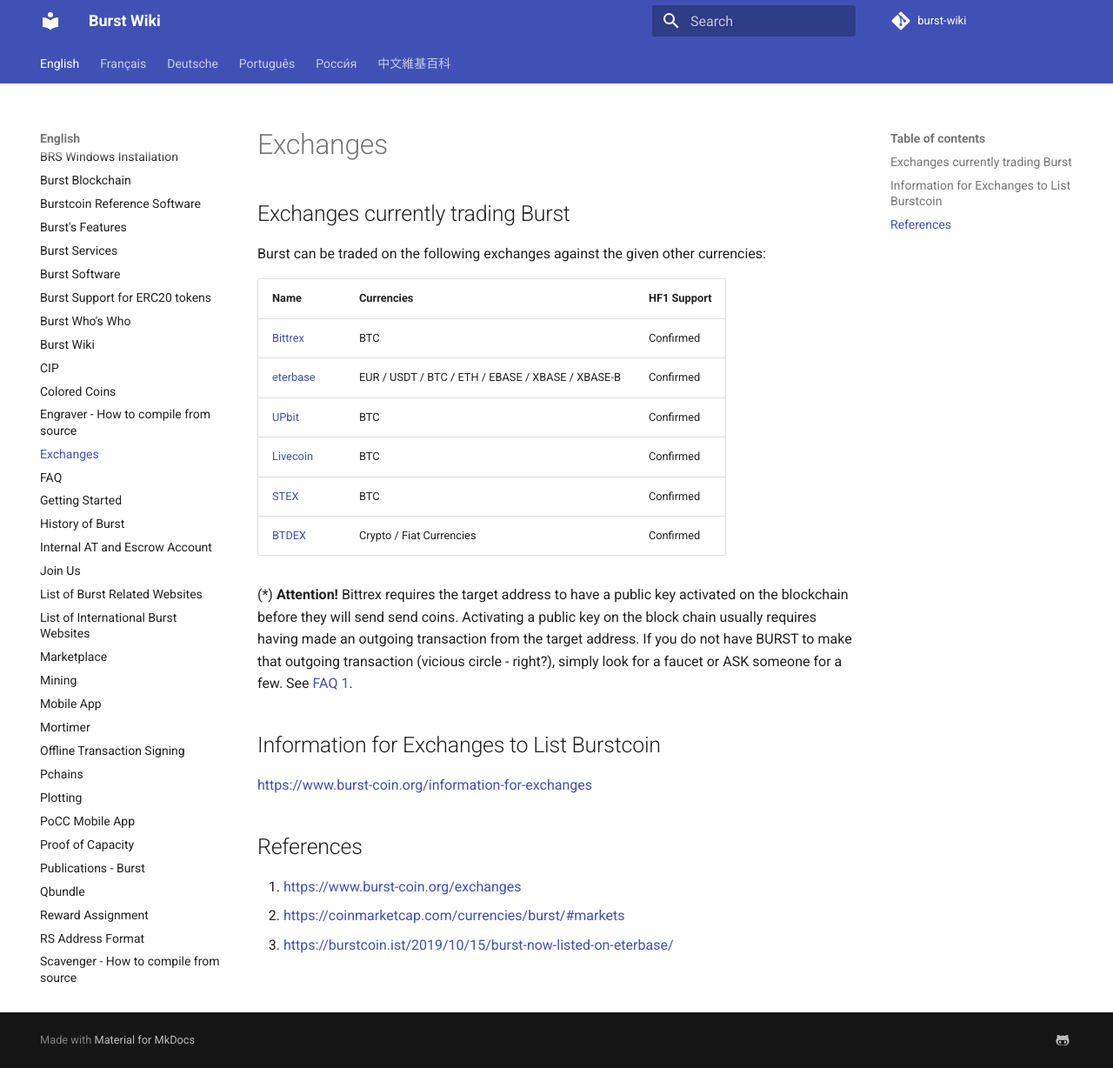
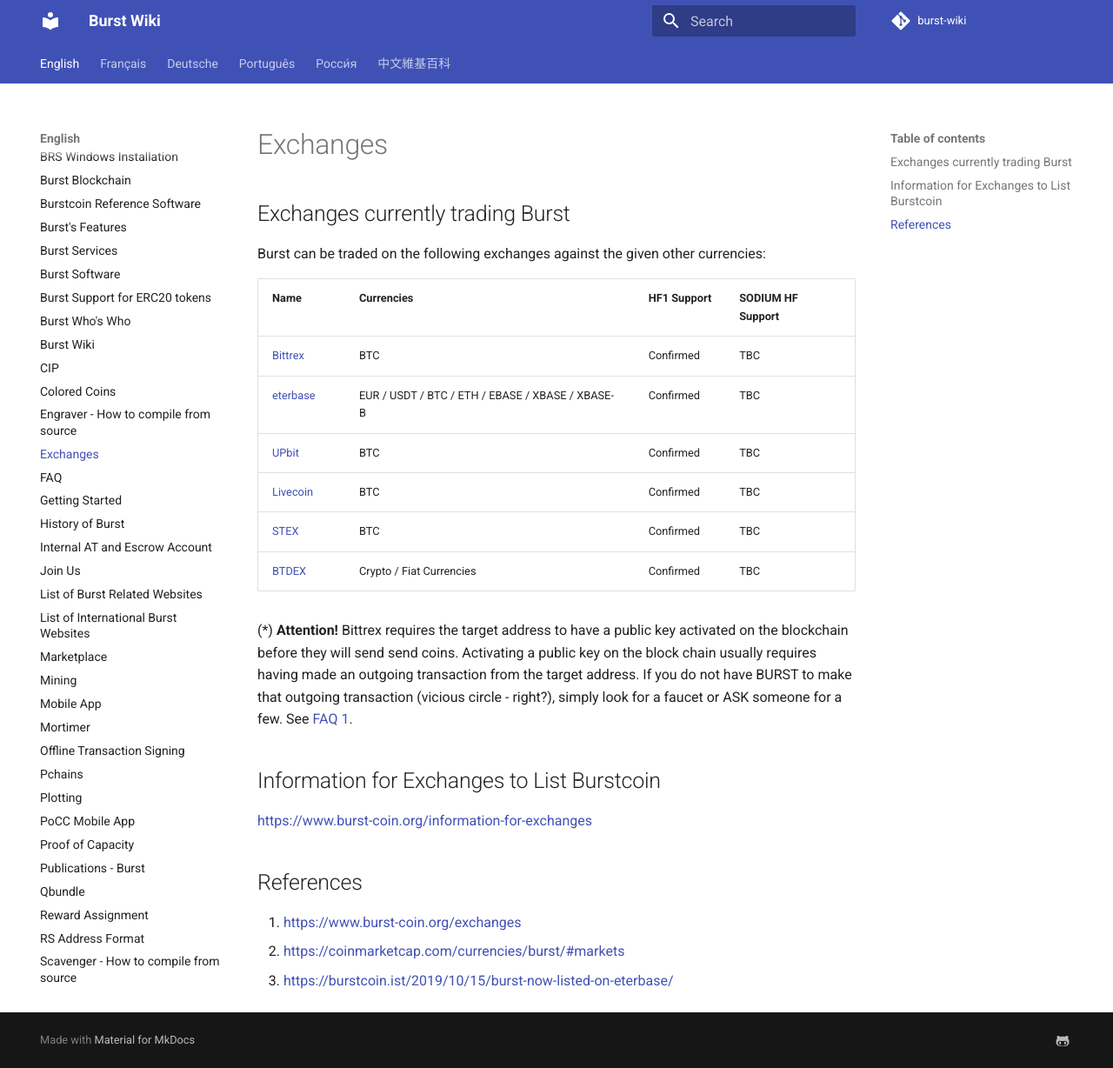
Before and after one commit to burst-apps-team/burst-wiki, an MkDocs documentation site: the page built from docs/en/exchanges.md, in a window 1280 px wide and 1228 px high. Shown: the whole window at 87% size. Built offline with MkDocs 1.6.1 and Material for MkDocs 9.7.7, drawn with Linux system fonts in a browser that asks for light colours; comment, search, counter and statistics services are not loaded; old or Windows-style settings are respelled for this version of MkDocs.

Commit message:
added sodium HF column

```diff
--- a/docs/en/exchanges.md
+++ b/docs/en/exchanges.md
@@ -3,14 +3,14 @@ Exchanges currently trading Burst
 
 Burst can be traded on the following exchanges against the given other currencies:
 
-| Name                                                             | Currencies                        | HF1 Support |
-|------------------------------------------------------------------|-----------------------------------|-------------|
-| [Bittrex](https://bittrex.com/Market/Index?MarketName=BTC-burst) | BTC                               | Confirmed   |
-| [eterbase](https://www.eterbase.com/) | EUR / USDT / BTC / ETH / EBASE / XBASE / XBASE-B                             | Confirmed   |
-| [UPbit](https://upbit.com/exchange?code=CRIX.UPBIT.BTC-BURST)    | BTC                               | Confirmed   |
-| [Livecoin](https://www.livecoin.net/)                            | BTC                               | Confirmed   |
-| [STEX](https://app.stex.com/en/basic-trade/pair/BTC/BURST)      | BTC                               | Confirmed   |
-| [BTDEX](https://btdex.trade/)      | Crypto / Fiat Currencies                               | Confirmed   |
+| Name                                                             | Currencies                        | HF1 Support | SODIUM HF Support |
+|------------------------------------------------------------------|-----------------------------------|-------------|----------------|
+| [Bittrex](https://bittrex.com/Market/Index?MarketName=BTC-burst) | BTC                               | Confirmed   | TBC |
+| [eterbase](https://www.eterbase.com/)                            | EUR / USDT / BTC / ETH / EBASE / XBASE / XBASE-B | Confirmed   | TBC |
+| [UPbit](https://upbit.com/exchange?code=CRIX.UPBIT.BTC-BURST)    | BTC                               | Confirmed   | TBC |
+| [Livecoin](https://www.livecoin.net/)                            | BTC                               | Confirmed   | TBC |
+| [STEX](https://app.stex.com/en/basic-trade/pair/BTC/BURST)       | BTC                               | Confirmed   | TBC |
+| [BTDEX](https://btdex.trade/)                                    | Crypto / Fiat Currencies          | Confirmed   | TBC |
 
 (\*) **Attention!** Bittrex requires the target address to have a public key activated on the blockchain before they will send send coins. Activating a public key on the block chain usually requires having made an outgoing transaction from the target address. If you do not have BURST to make that outgoing transaction (vicious circle - right?), simply look for a faucet or ASK someone for a few. See [FAQ 1](faq.md).
 
```
